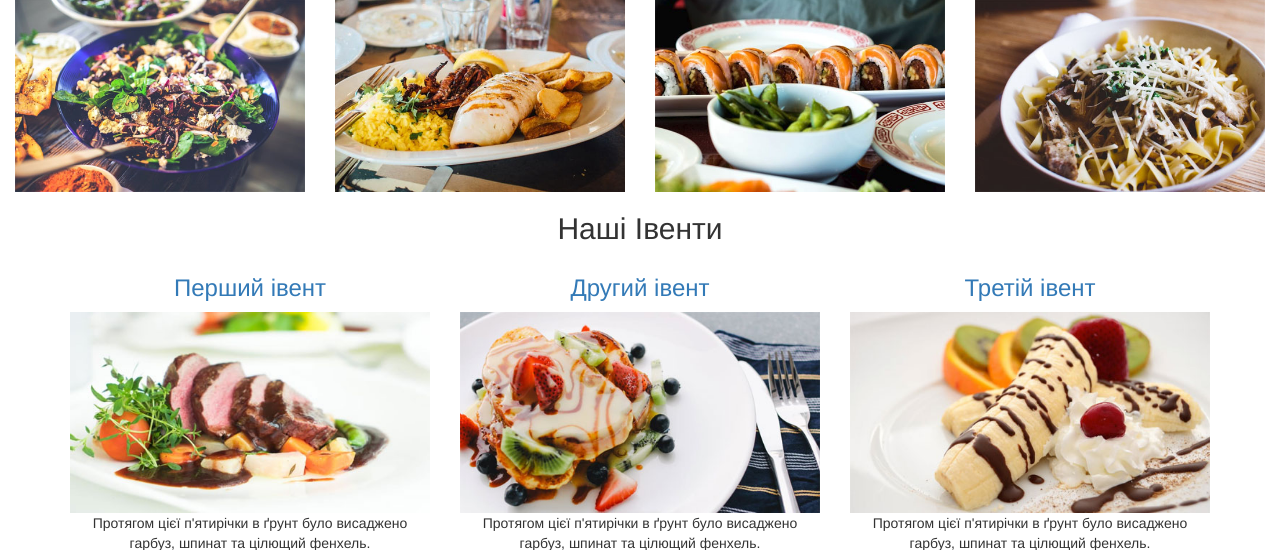
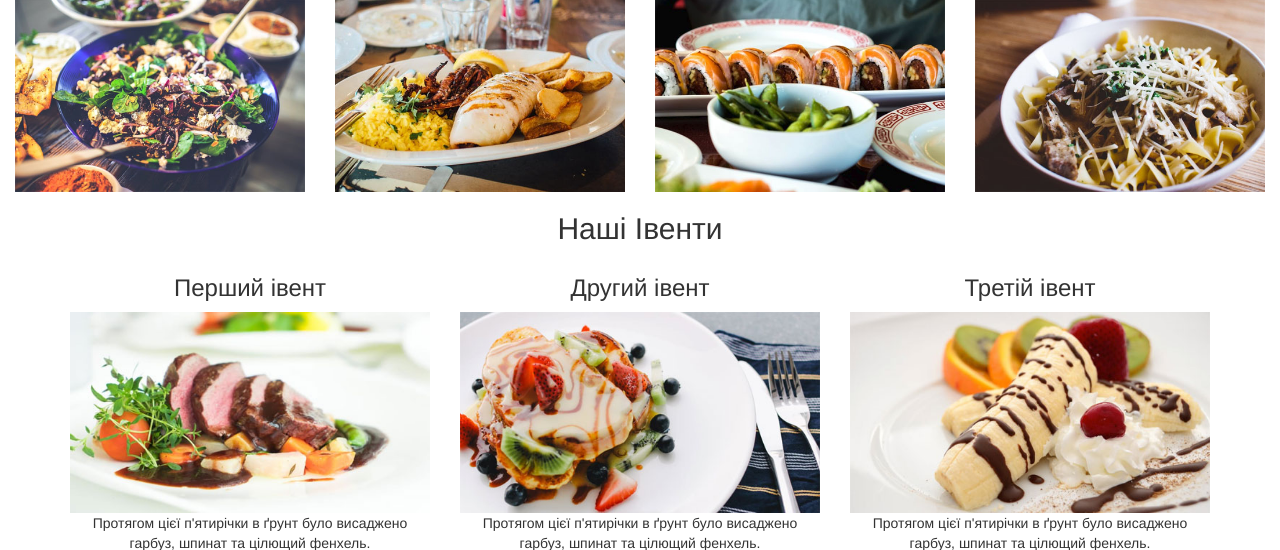
Before and after one commit to Pavlenkovv/Cafe-heroku, a Django app: page / in a window 1280 px wide. Shown: the part 1462-2012 px from the top of the page. Run offline with Django 3.2, Linux system fonts and the light colour scheme; data comes from the database, SQL or seed files in the repository; some libraries are stand-ins or nearby versions.

Commit message:
13-10-2021

```diff
--- a/events/templates/events.html
+++ b/events/templates/events.html
@@ -6,7 +6,7 @@
         <div class="row">
             <div class="col-xs-12 col-sm-4">
                 <div class="features-item">
-                    <h3><a href="https://itc.ua">Перший івент</a></h3>
+                    <h3>Перший івент</h3>
                     <img src="static/img/specials/1.jpg" class="img-responsive"
                          alt="">
                     <p>Протягом цієї п'ятирічки в ґрунт було висаджено гарбуз, шпинат та
@@ -16,7 +16,7 @@
             </div>
             <div class="col-xs-12 col-sm-4">
                 <div class="features-item">
-                    <h3><a href="https://itc.ua">Другий івент</a></h3>
+                    <h3>Другий івент</h3>
                     <img src="static/img/specials/2.jpg" class="img-responsive"
                          alt="">
                     <p>Протягом цієї п'ятирічки в ґрунт було висаджено гарбуз, шпинат та
@@ -26,7 +26,7 @@
             </div>
             <div class="col-xs-12 col-sm-4">
                 <div class="features-item">
-                    <h3><a href="https://itc.ua">Третій івент</a></h3>
+                    <h3>Третій івент</h3>
                     <img src="static/img/specials/3.jpg" class="img-responsive"
                          alt="">
                     <p>Протягом цієї п'ятирічки в ґрунт було висаджено гарбуз, шпинат та
--- a/guesto_cafe/urls.py
+++ b/guesto_cafe/urls.py
@@ -28,7 +28,6 @@ urlpatterns = [
     path('logout/', logout_view, name='logout'),
     path('register/', register_view, name='register'),
     path('menu/', include(('menu.urls', 'menu'))),
-
     path('messages/', include(('user_messages.urls', 'user_messages'))),
 ]
 
--- a/menu/templates/menu_features.html
+++ b/menu/templates/menu_features.html
@@ -1,13 +1,13 @@
 <section id="features" class="text-center">
     <div class="container">
         <div class="section-title">
-            <h2>Наші акції</h2>
+            <h2>Від шефа</h2>
         </div>
         <div class="row">
             {% for item in special_menu %}
                 <div class="col-xs-12 col-sm-4">
                     <div class="features-item">
-                        <h3> {{ item.title }}</h3>
+                        <h3> <a href="/menu/{{ item.id }}/">{{ item.title }}</a></h3>
                         <img src={{ item.photo.url }} class="img-responsive" alt="">
                         <p>{{ item.description }}</p>
                     </div>
--- a/templates/base.html
+++ b/templates/base.html
@@ -3,7 +3,7 @@
 <head>
     <meta charset="utf-8">
     <meta name="viewport" content="width=device-width, initial-scale=1">
-    <title>Gusto</title>
+    <title>{{ title }}</title>
     <meta name="description" content="">
     <meta name="author" content="">
 
@@ -26,9 +26,6 @@
     <link href="https://fonts.googleapis.com/css?family=Open+Sans:300,400,600,700" rel="stylesheet">
     <link href="https://fonts.googleapis.com/css?family=Rochester" rel="stylesheet">
 
-    <!-- HTML5 shim and Respond.js for IE8 support of HTML5 elements and media queries -->
-    <!-- WARNING: Respond.js doesn't work if you view the page via file:// -->
-    <!--[if lt IE 9]>
     <script src="https://oss.maxcdn.com/html5shiv/3.7.2/html5shiv.min.js"></script>
     <script src="https://oss.maxcdn.com/respond/1.4.2/respond.min.js"></script>
     <![endif]-->
@@ -48,7 +45,10 @@
         <div class="collapse navbar-collapse" id="bs-example-navbar-collapse-1">
             <ul class="nav navbar-nav">
                 <li><a href="/#features" class="page-scroll">Від шефа</a></li>
+                <li><a href="/#about" class="page-scroll">Про нас</a></li>
                 <li><a href="/#restaurant-menu" class="page-scroll">Меню</a></li>
+                <li><a href="/#events" class="page-scroll">Івенти</a></li>
+                <li><a href="/#team" class="page-scroll">Шеф-кухар</a></li>
                 <li><a href="/#contact" class="page-scroll">Контакти</a></li>
             </ul>
         </div>
--- a/templates/index.html
+++ b/templates/index.html
@@ -1,6 +1,4 @@
 {% extends 'base.html' %}
-
-
 {% block content %}
     {% include 'menu_features.html' %}
     {% include 'about_guesto.html' %}
```
Also changed, not shown: accounts/forms.py (+0 -13 lines), guesto_cafe/views.py (+4 -4 lines), user_messages/templates/messages.html (+6 -5 lines).
